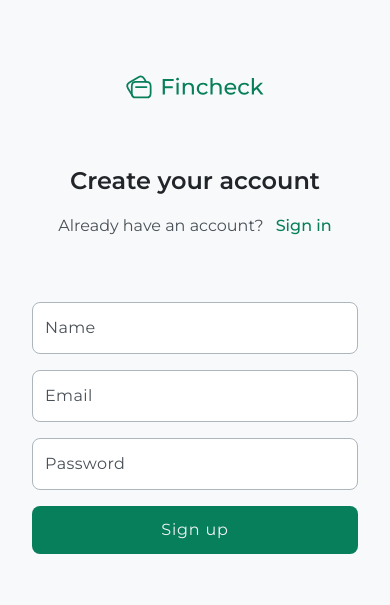
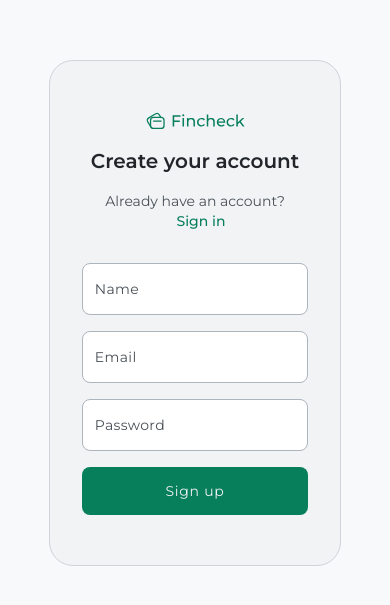
Before and after one commit to HugoRamonPereira/Fincheck, a React (Vite) app in the folder Frontend/: page /signup in a window 390 px wide. Shown: the part 109-714 px from the top of the page. Built offline with nearby package versions, Linux system fonts and the light colour scheme.

Commit message:
Fixed responsive issues with input, label, logo and texts

```diff
--- a/Frontend/src/view/components/Button/index.tsx
+++ b/Frontend/src/view/components/Button/index.tsx
@@ -6,7 +6,7 @@ export function Button(props: ButtonProps) {
   return (
     <button
       {...props}
-      className='bg-teal-900 hover:bg-teal-800 disabled:bg-gray-100 px-6 h-12 rounded-lg font-Montserrat text-gray-100 tracking-wider disabled:text-gray-400 disabled:cursor-not-allowed transition-all'
+      className='bg-teal-900 hover:bg-teal-800 disabled:bg-gray-100 text-sm sm:text-base px-6 h-12 rounded-lg font-Montserrat text-gray-100 tracking-wider disabled:text-gray-400 disabled:cursor-not-allowed transition-all'
     />
   );
 }
--- a/Frontend/src/view/components/Input/index.tsx
+++ b/Frontend/src/view/components/Input/index.tsx
@@ -18,7 +18,7 @@ export function Input({ placeholder, name, id, ...props }: InputProps) {
       />
       <label
         htmlFor={inputId}
-        className='absolute text-[10px] left-[13px] top-2 font-Montserrat text-gray-700 tracking-wide pointer-events-none peer-placeholder-shown:text-base peer-placeholder-shown:top-3.5 transition-all'
+        className='absolute text-[10px] left-[13px] top-2 font-Montserrat text-gray-700 tracking-wide pointer-events-none peer-placeholder-shown:sm:text-base peer-placeholder-shown:text-sm peer-placeholder-shown:top-4 peer-placeholder-shown:sm:top-3.5 transition-all'
       >
         {placeholder}
       </label>
--- a/Frontend/src/view/layouts/AuthLayout.tsx
+++ b/Frontend/src/view/layouts/AuthLayout.tsx
@@ -6,11 +6,13 @@ export function AuthLayout() {
   return (
     <div className="flex w-full h-full">
 
-      <div className="w-full lg:w-1/2 h-full flex flex-col items-center justify-center gap-16">
-        <Logo className='text-teal-900 h-7' />
+      <div className="w-full lg:w-1/2 h-full flex flex-col items-center justify-center">
+        <div className='w-3/4 h-3/5 flex flex-col items-center justify-center gap-4 lg:gap-8 bg-gray-100 border border-gray-400 rounded-3xl'>
+          <Logo className='text-teal-900 h-5 lg:h-7' />
 
-        <div className='w-full max-w-[504px] px-8'>
-          <Outlet />
+          <div className='w-full max-w-[504px] px-8'>
+            <Outlet />
+          </div>
         </div>
       </div>
 
--- a/Frontend/src/view/pages/Signin/index.tsx
+++ b/Frontend/src/view/pages/Signin/index.tsx
@@ -5,22 +5,22 @@ import { Button } from '../../components/Button';
 export function Signin() {
   return (
     <>
-      <header className="flex flex-col items-center gap-4 text-center">
-        <h1 className="text-2xl font-Montserrat font-semibold text-gray-900">
+      <header className="flex flex-col items-center gap-4 lg:gap-6 text-center">
+        <h1 className="text-xl lg:text-2xl font-Montserrat font-semibold text-gray-900">
         Log into your account
         </h1>
 
-        <p className='space-x-3'>
-          <span className='font-Montserrat text-gray-700'>
+        <p className='flex md:flex-none flex-col md:flex-row space-x-3'>
+          <span className='text-sm lg:text-base font-Montserrat text-gray-700'>
           Don&apos;t have an account?
           </span>
-          <Link to='/signup' className='text-teal-900 font-Montserrat font-medium'>
+          <Link to='/signup' className='text-sm lg:text-base text-teal-900 font-Montserrat font-medium'>
             Sign up
           </Link>
         </p>
       </header>
 
-      <form className='mt-16 flex flex-col gap-4'>
+      <form className='mt-10 lg:mt-14 flex flex-col gap-4'>
         <Input
           type="email"
           placeholder='Email'
--- a/Frontend/src/view/pages/Signup/index.tsx
+++ b/Frontend/src/view/pages/Signup/index.tsx
@@ -6,21 +6,21 @@ export function Signup() {
   return (
     <>
       <header className="flex flex-col items-center gap-4 text-center">
-        <h1 className="text-2xl font-semibold font-Montserrat text-gray-900">
+        <h1 className="text-xl lg:text-2xl font-Montserrat font-semibold text-gray-900">
           Create your account
         </h1>
 
-        <p className='space-x-3'>
-          <span className='text-gray-700 font-Montserrat'>
+        <p className='flex md:flex-none flex-col md:flex-row space-x-3'>
+          <span className='text-sm lg:text-base text-gray-700 font-Montserrat'>
           Already have an account?
           </span>
-          <Link to='/signin' className='text-teal-900 font-Montserrat font-medium'>
+          <Link to='/signin' className='text-sm lg:text-base text-teal-900 font-Montserrat font-medium'>
             Sign in
           </Link>
         </p>
       </header>
 
-      <form className='mt-16 flex flex-col gap-4'>
+      <form className='mt-8 lg:mt-12 flex flex-col gap-4'>
         <Input
           type="name"
           placeholder='Name'
```
